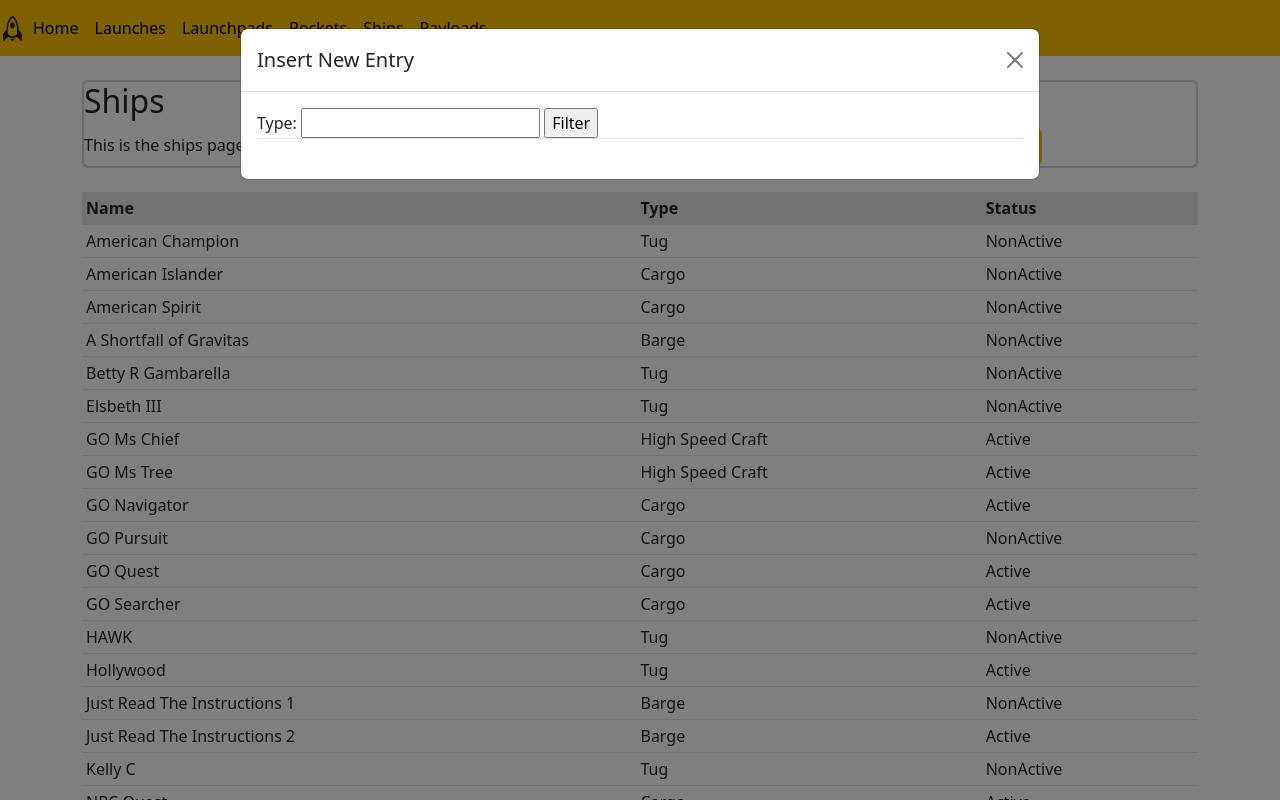
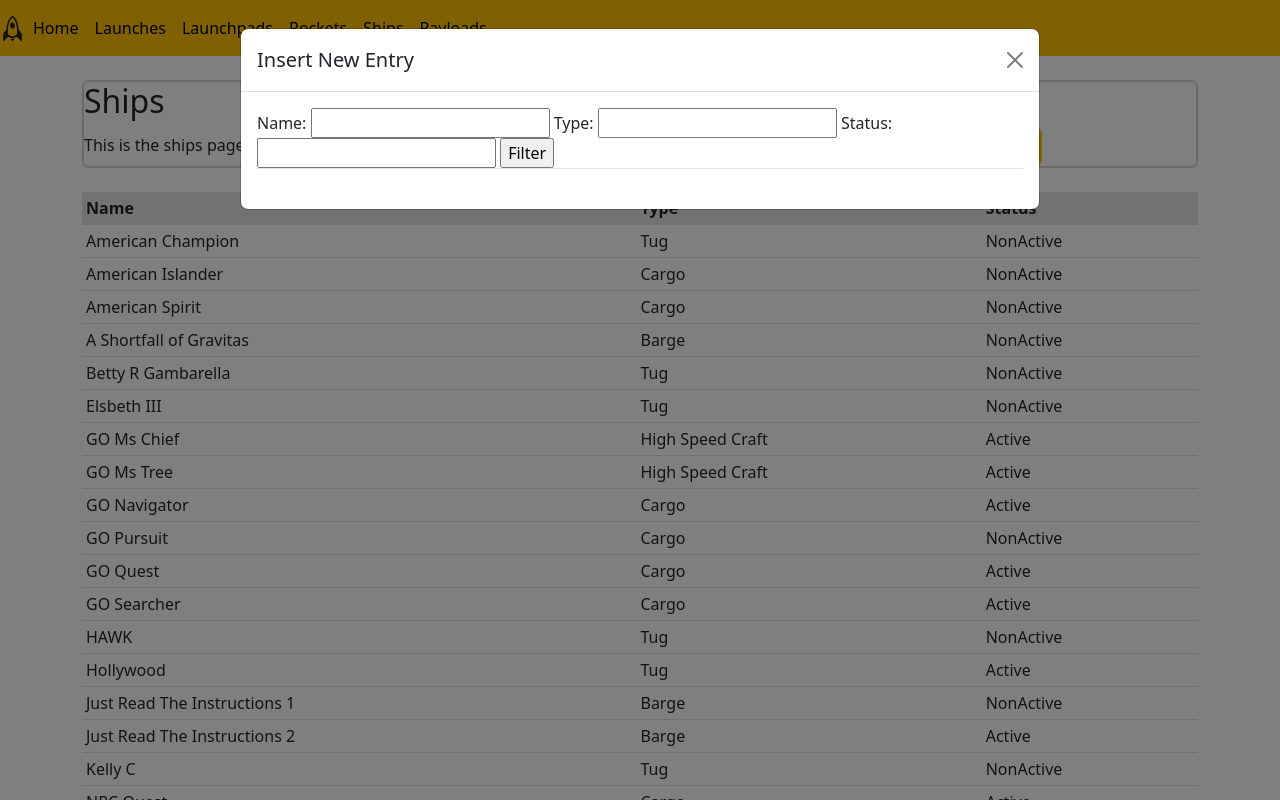
Before and after one commit to itudb2232/itudb2232, a Flask app: page /ships in a window 1280 px wide, after a click on "Filter". Run offline with Flask 2, Linux system fonts and the light colour scheme; data comes from the database, SQL or seed files in the repository; both versions use the stored data as it was after the commit; some libraries are stand-ins or nearby versions.

Commit message:
Added Filter for more than 1 column!

```diff
--- a/website/templates/ships.html
+++ b/website/templates/ships.html
@@ -27,8 +27,12 @@
                         <div class="modal-body">
                             <!-- Form to recieve new entry -->
                             <form action="/ships" method="POST">
+                                <label>Name:</label>
+                                <input type="text" name="name">
                                 <label>Type:</label>
                                 <input type="text" name="type">
+                                <label>Status:</label>
+                                <input type="text" name="status">
                                 <input type="submit" value="Filter">
                             <!-- End of Form-->
                                 <div class="modal-footer">
--- a/website/views.py
+++ b/website/views.py
@@ -37,7 +37,9 @@ def ships():
     cur = con.cursor()
     if request.method == 'POST':
         type = request.form['type']
-        cur.execute('SELECT * FROM ships WHERE type = ?', (type,))
+        name = request.form['name']
+        status = request.form['status']
+        cur.execute('SELECT * FROM ships WHERE type = ? OR name = ? OR active = ?', (type, name,status))
         ships = cur.fetchall()
     else:
         ships = cur.execute("SELECT * FROM ships").fetchall()
```
Also changed, not shown: spacexhibit-data.db.
